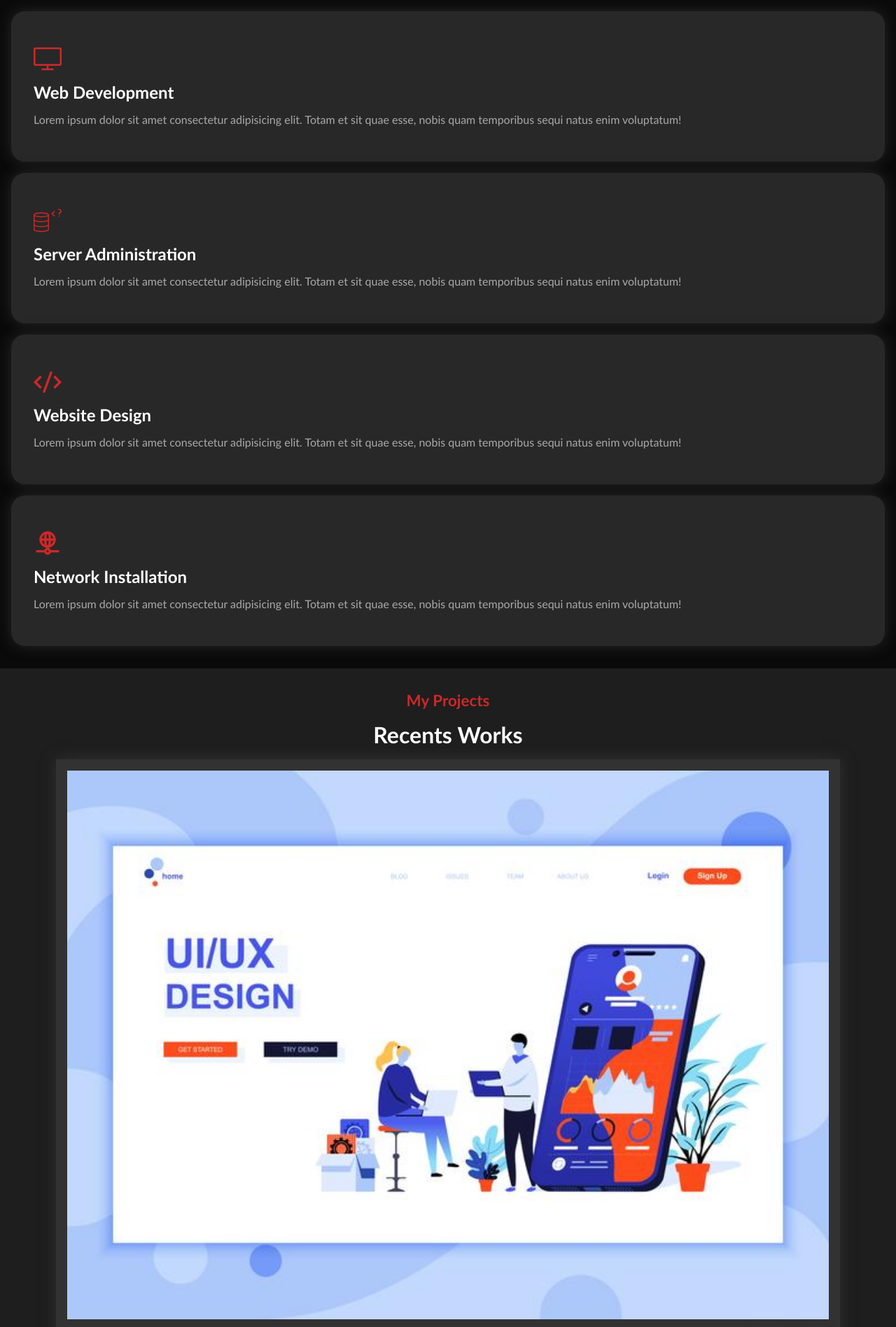
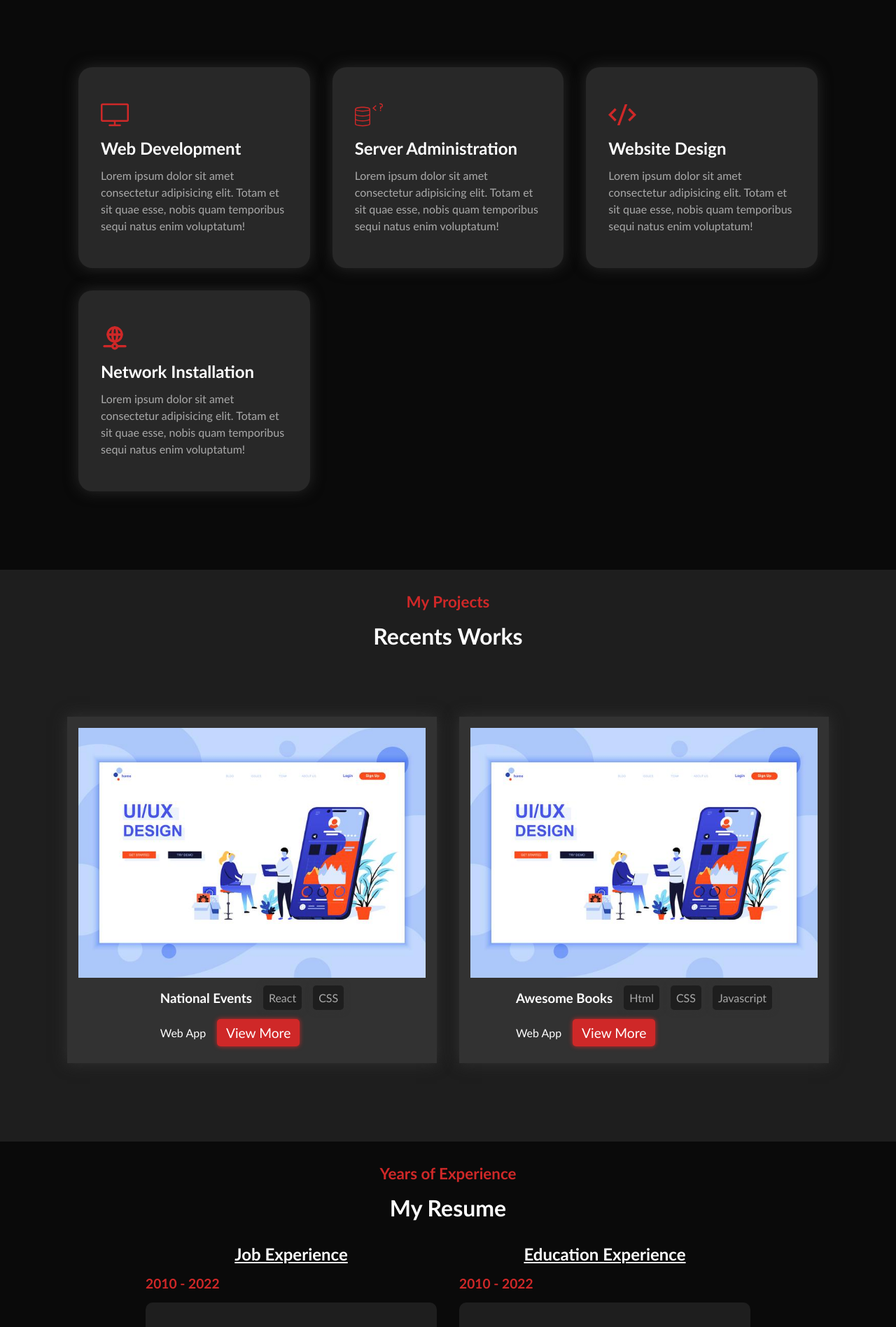
Before and after one commit to Kaghenimbale/Chris-mk34, a React (Create React App) app: page / in a window 1280 px wide. Shown: the part 880-2776 px from the top of the page at 70% size. Built offline with nearby package versions, Linux system fonts and the light colour scheme.

Commit message:
Work on the responsiveness

```diff
--- a/src/App.css
+++ b/src/App.css
@@ -21,10 +21,6 @@ p {
   color: white;
 }
 
-section {
-  background: red;
-}
-
 section h2 {
   text-align: center;
   padding-bottom: 1rem;
--- a/src/components/About/About.css
+++ b/src/components/About/About.css
@@ -1,12 +1,19 @@
 #about {
   background: rgb(10, 10, 10);
-  padding: 2rem 1rem;
+}
+
+.resume {
+  display: grid;
+  grid-template-columns: 1fr;
+  gap: 2rem;
+  padding: 1rem;
 }
 
 .job h3 {
   font-size: 1.5rem;
   font-weight: 700;
-  padding: 1rem 0;
+  text-align: center;
+  text-decoration: underline;
 }
 
 .job p {
@@ -14,14 +21,17 @@
   font-size: 1.2rem;
   padding: 1rem 0;
   font-weight: 600;
+  text-align: center;
 }
 
 .cards {
   display: grid;
   gap: 1rem;
+  justify-content: center;
 }
 
 .card {
+  width: 70vw;
   background: rgb(30, 30, 30);
   padding: 2rem 1rem;
   border-radius: 10px;
@@ -50,3 +60,24 @@
   color: lightgray;
   font-weight: 300;
 }
+
+@media screen and (min-width: 768px) {
+  .resume {
+    grid-template-columns: repeat(2, 1fr);
+  }
+
+  #about {
+    display: flex;
+    flex-direction: column;
+    align-items: center;
+    padding: 2rem 0;
+  }
+
+  .card {
+    width: 30vw;
+    height: 20vh;
+  }
+  .job p {
+    text-align: start;
+  }
+}
--- a/src/components/Contact/Contact.css
+++ b/src/components/Contact/Contact.css
@@ -6,6 +6,7 @@
 .contact {
   display: grid;
   gap: 1rem;
+  padding: 0 2rem;
 }
 
 .contact-card {
@@ -94,3 +95,39 @@ label {
 .Submit-btn {
   padding: 1rem 2rem;
 }
+
+@media screen and (min-width: 768px) {
+  #contact {
+    padding: 2rem 3rem;
+  }
+
+  .contacts {
+    display: grid;
+    grid-template-columns: 20% 60%;
+    justify-content: space-between;
+  }
+
+  .input {
+    width: 30vw;
+  }
+
+  label {
+    justify-content: flex-start;
+  }
+
+  .inputs {
+    display: grid;
+    grid-template-columns: repeat(auto-fit, minmax(20vw, 1fr));
+    padding: 0;
+  }
+
+  .Submit-btn {
+    padding: 0;
+  }
+
+  .input-message {
+    width: 60vw;
+    height: 40vh;
+    border-radius: 8px;
+  }
+}
--- a/src/components/Contact/Contact.jsx
+++ b/src/components/Contact/Contact.jsx
@@ -1,9 +1,9 @@
-import React from "react";
-import "./Contact.css";
-import { BsWhatsapp } from "react-icons/bs";
-import { HiOutlineMail } from "react-icons/hi";
-import { IoMdCheckmarkCircleOutline } from "react-icons/io";
-import { BsFillSendFill } from "react-icons/bs";
+import React from 'react';
+import './Contact.css';
+import { BsWhatsapp } from 'react-icons/bs';
+import { HiOutlineMail } from 'react-icons/hi';
+import { IoMdCheckmarkCircleOutline } from 'react-icons/io';
+import { BsFillSendFill } from 'react-icons/bs';
 
 const Contact = () => {
   return (
@@ -91,7 +91,7 @@ const Contact = () => {
 
             <div className="Submit-btn">
               <button type="submit" className="btn btn-submit">
-                <small>Send Your Message</small>
+                <small>Send Message</small>
                 <BsFillSendFill />
               </button>
             </div>
--- a/src/components/Footer/Footer.css
+++ b/src/components/Footer/Footer.css
@@ -1,5 +1,5 @@
 footer {
-  background: rgb(30, 30, 30);
+  background: rgb(10, 10, 10);
   padding: 2rem 1rem;
   display: flex;
   flex-direction: column;
--- a/src/components/Projects/Projects.css
+++ b/src/components/Projects/Projects.css
@@ -15,10 +15,6 @@
   background: rgb(50, 50, 50);
   padding: 1rem;
   box-shadow: 0 0 20px rgb(50, 50, 50);
-}
-
-.project-image {
-  width: 85vw;
 }
 
 .project-image img {
@@ -85,3 +81,24 @@
 .second p {
   white-space: nowrap;
 }
+
+@media screen and (min-width: 768px) {
+  .myprojects {
+    display: grid;
+    grid-template-columns: repeat(auto-fit, minmax(200px, 1fr));
+    gap: 2rem;
+    padding: 5rem;
+  }
+
+  .project {
+    align-items: center;
+  }
+
+  .description-1 {
+    gap: 1rem;
+  }
+
+  .project-image {
+    width: fit-content;
+  }
+}
--- a/src/components/Projects/Projects.jsx
+++ b/src/components/Projects/Projects.jsx
@@ -1,6 +1,6 @@
-import React from "react";
-import "./Projects.css";
-import img1 from "../../images/img1.jpg";
+import React from 'react';
+import './Projects.css';
+import img1 from '../../images/img1.jpg';
 
 const Projects = () => {
   return (
--- a/src/components/Services/Services.css
+++ b/src/components/Services/Services.css
@@ -1,6 +1,6 @@
 #services {
   background: rgb(10, 10, 10);
-  padding: 2rem 1rem;
+  padding: 2rem;
 }
 
 .services-container {
@@ -33,3 +33,12 @@
   text-align: start;
   line-height: 1.5;
 }
+
+@media screen and (min-width: 768px) {
+  .services-container {
+    display: grid;
+    grid-template-columns: repeat(auto-fit, minmax(300px, 1fr));
+    gap: 2rem;
+    padding: 5rem;
+  }
+}
```
